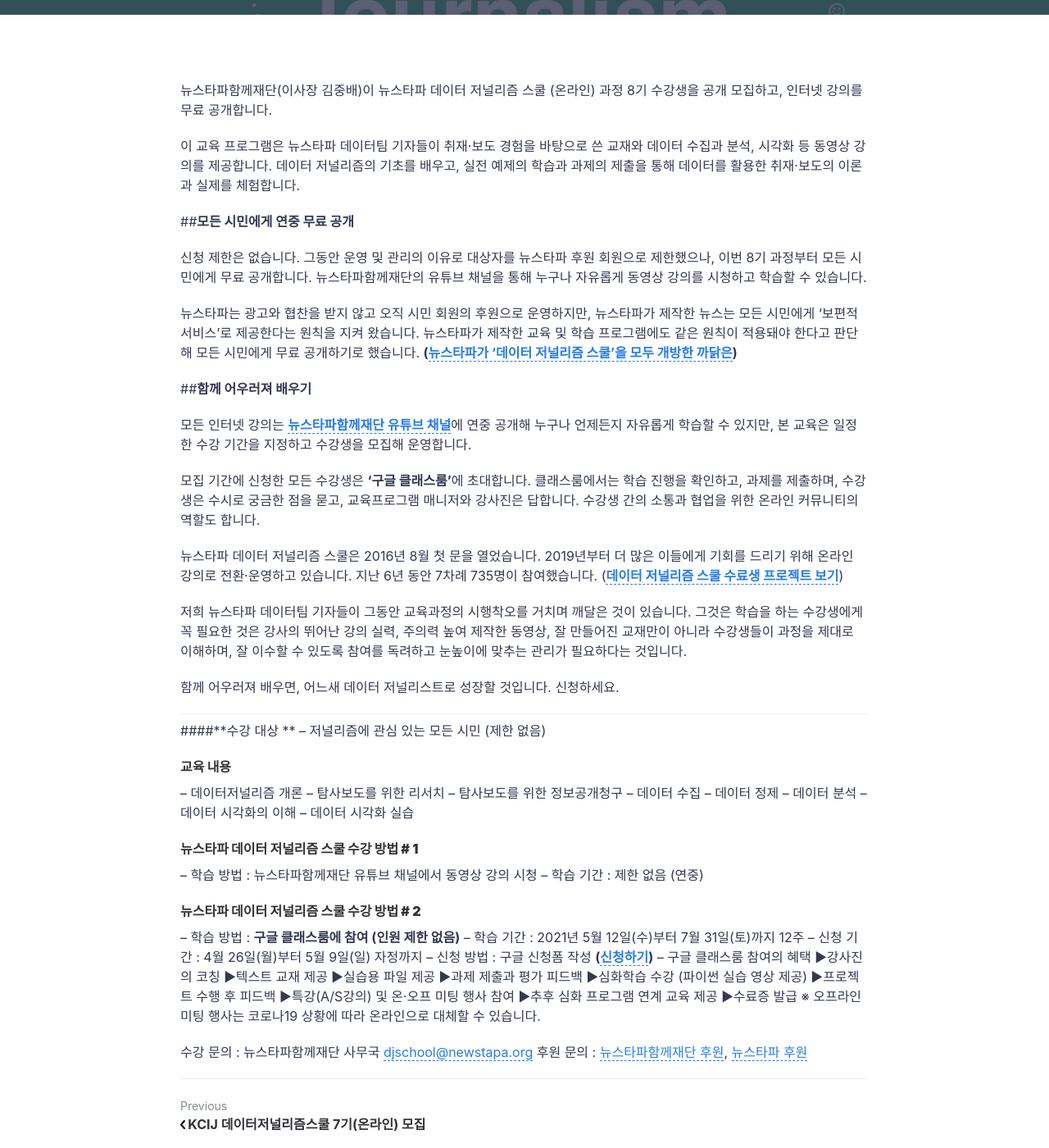
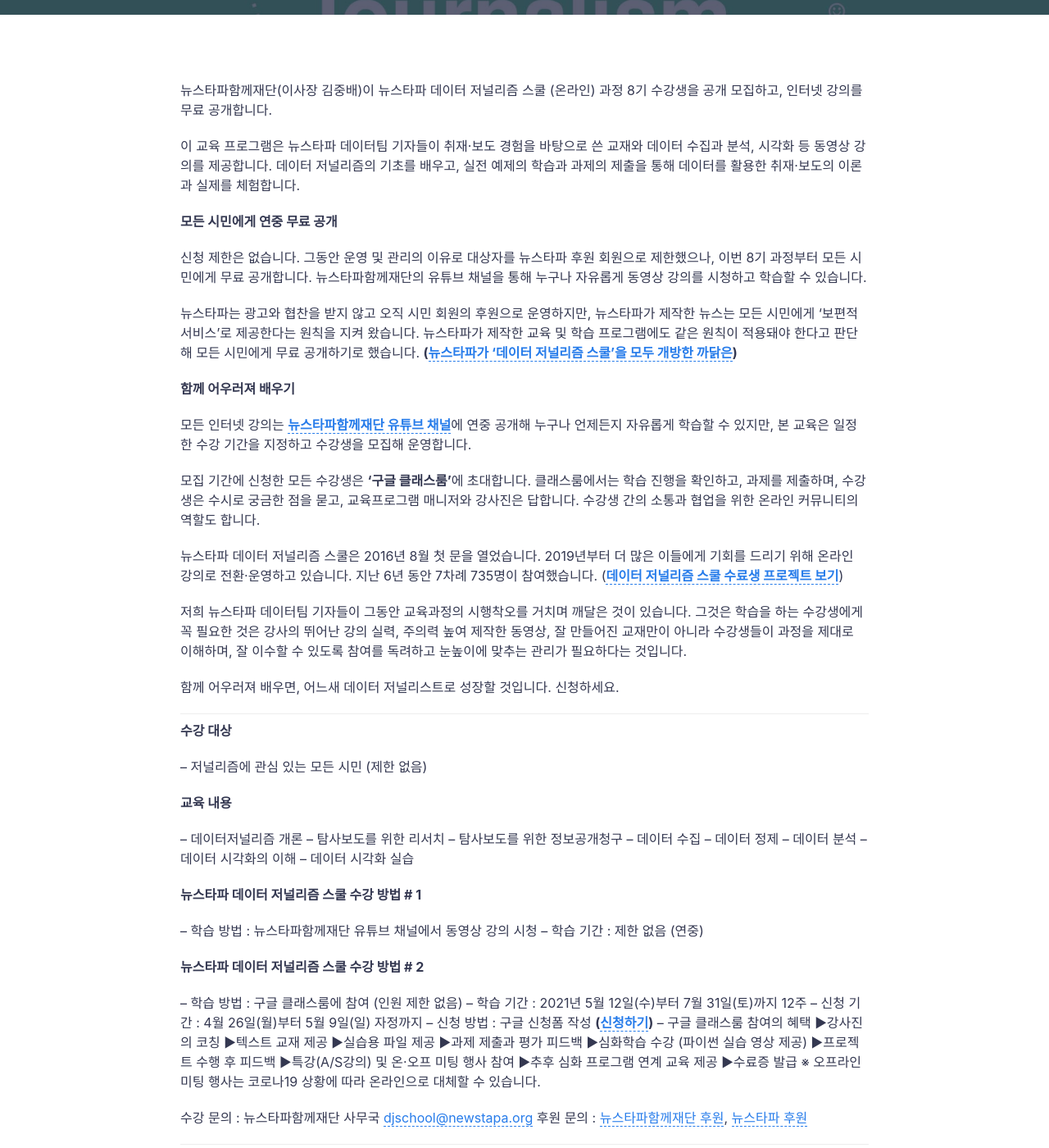
Before and after one commit to djschool/djschool.github.io, a Jekyll site: the page built from _posts/2021-04-26-KCIJ8.md, in a window 1280 px wide and 1400 px high, scrolled down 558 px. Shown: the whole window at 82% size. Built offline with Jekyll 4.4.1, drawn with Linux system fonts in a browser that asks for light colours; comment, search, counter and statistics services are not loaded.

Commit message:
2021 공지수정

```diff
--- a/_posts/2021-04-26-KCIJ8.md
+++ b/_posts/2021-04-26-KCIJ8.md
@@ -12,7 +12,7 @@ featured-img: dj2018
 
 
 
-##**모든 시민에게 연중 무료 공개**
+**모든 시민에게 연중 무료 공개**
 
 신청 제한은 없습니다. 그동안 운영 및 관리의 이유로 대상자를 뉴스타파 후원 회원으로 제한했으나, 이번 8기 과정부터 모든 시민에게 무료 공개합니다. 뉴스타파함께재단의 유튜브 채널을 통해 누구나 자유롭게 동영상 강의를 시청하고 학습할 수 있습니다.
 
@@ -20,7 +20,7 @@ featured-img: dj2018
 
 
 
-##**함께 어우러져 배우기**
+**함께 어우러져 배우기**
 
 모든 인터넷 강의는 [**뉴스타파함께재단 유튜브 채널**](https://www.youtube.com/channel/UCVafMhtvgK9yhykHG9Hue9A)에 연중 공개해 누구나 언제든지 자유롭게 학습할 수 있지만, 본 교육은 일정한 수강 기간을 지정하고 수강생을 모집해 운영합니다.
 
@@ -34,10 +34,11 @@ featured-img: dj2018
 
 ------
 
-####**수강 대상 **
+**수강 대상**
+
 – 저널리즘에 관심 있는 모든 시민 (제한 없음)
 
-#### **교육 내용**
+**교육 내용**
 
 – 데이터저널리즘 개론
 – 탐사보도를 위한 리서치
@@ -48,14 +49,14 @@ featured-img: dj2018
 – 데이터 시각화의 이해
 – 데이터 시각화 실습
 
-#### **뉴스타파 데이터 저널리즘 스쿨 수강 방법 # 1**
+**뉴스타파 데이터 저널리즘 스쿨 수강 방법 # 1**
 
 – 학습 방법 : 뉴스타파함께재단 유튜브 채널에서 동영상 강의 시청
 – 학습 기간 : 제한 없음 (연중)
 
-#### **뉴스타파 데이터 저널리즘 스쿨 수강 방법 # 2**
+**뉴스타파 데이터 저널리즘 스쿨 수강 방법 # 2**
 
-– 학습 방법 : **구글 클래스룸에 참여 (인원 제한 없음)**
+– 학습 방법 : 구글 클래스룸에 참여 (인원 제한 없음)
 – 학습 기간 : 2021년 5월 12일(수)부터 7월 31일(토)까지 12주
 – 신청 기간 : 4월 26일(월)부터 5월 9일(일) 자정까지
 – 신청 방법 : 구글 신청폼 작성 **(**[**신청하기**](https://forms.gle/pZYBv5GoNQDDDAZ5A)**)**
```
